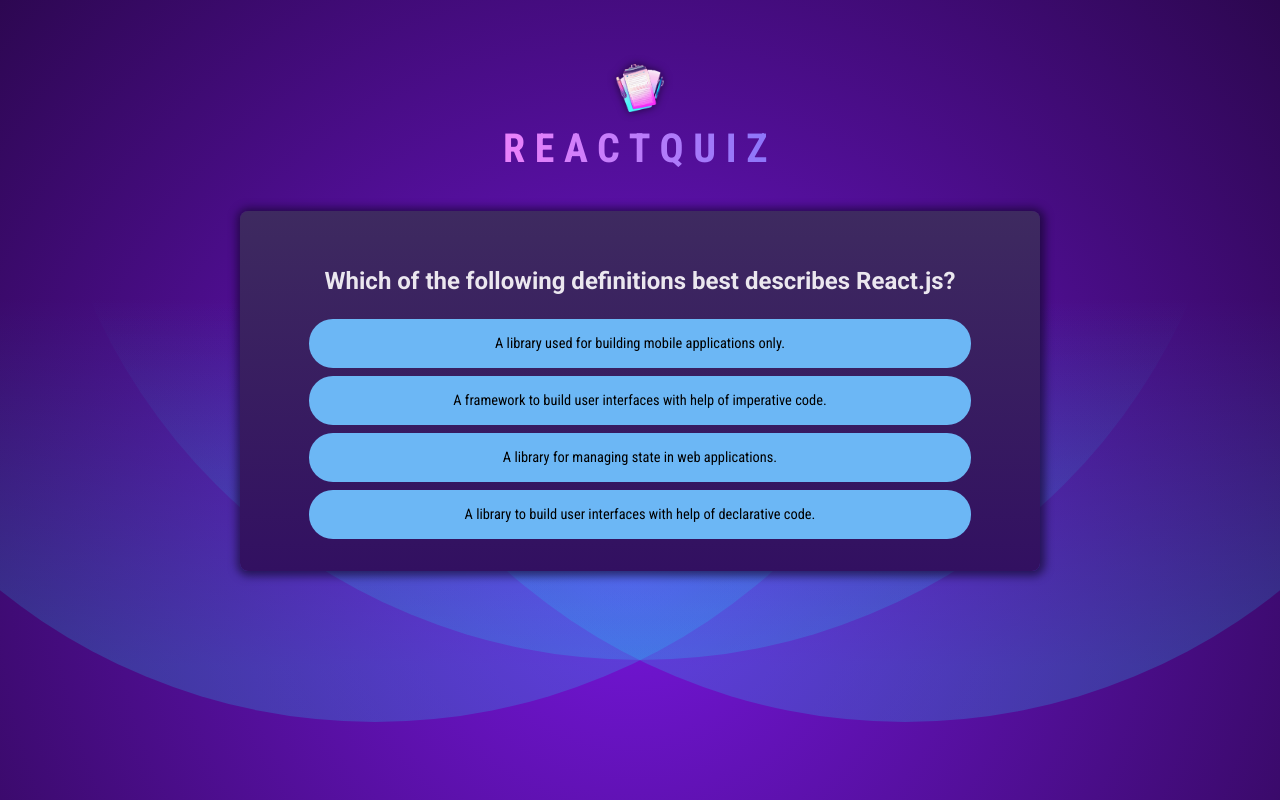
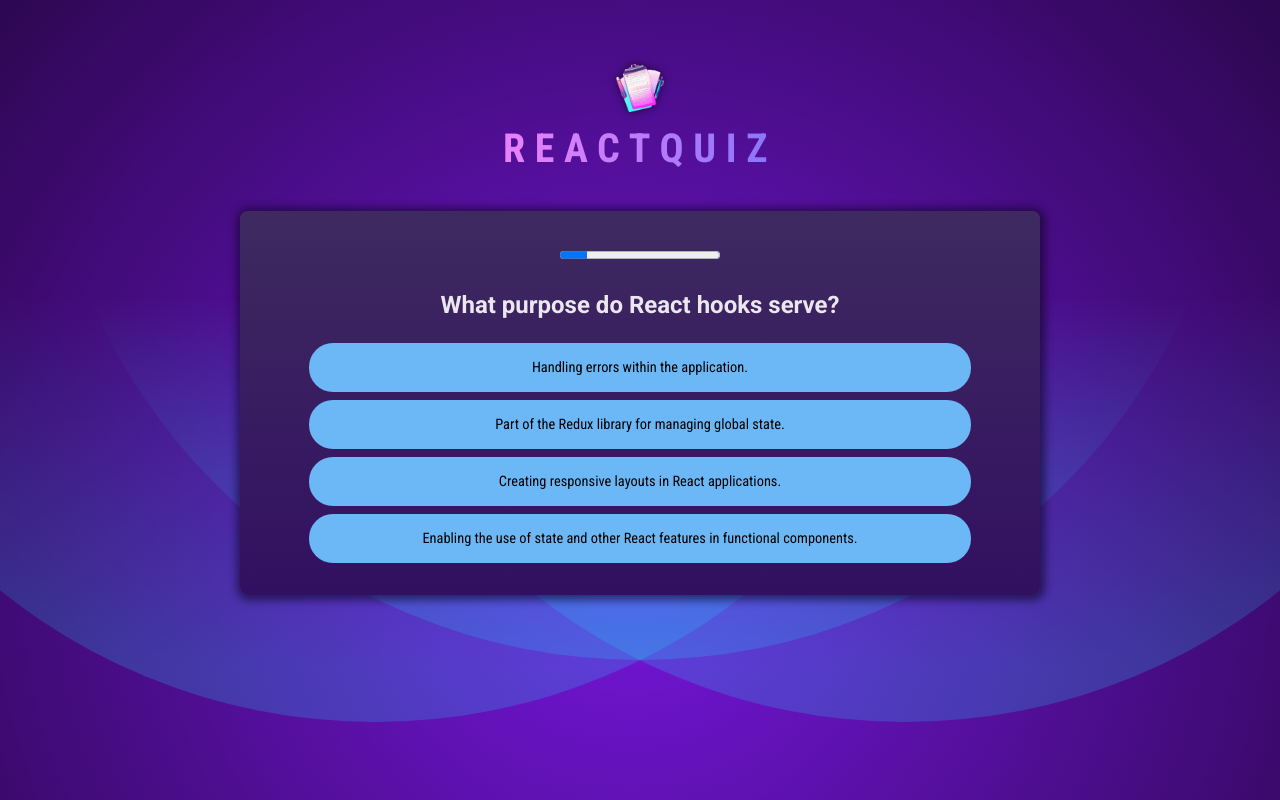
Before and after one commit to DimitarK13/react-course, a React (Vite) app in the folder 09-quiz-app/: page / in a window 1280 px wide. Built offline with nearby package versions, Linux system fonts and the light colour scheme.

Commit message:
feat(component: QuestionTimer): timer for questions

```diff
--- /dev/null
+++ b/09-quiz-app/src/components/QuestionTimer.jsx
@@ -0,0 +1,25 @@
+import { useEffect, useState } from 'react';
+
+export default function QuestionTimer({ timeout, onTimeout }) {
+  const [remainingTime, setRemainingTime] = useState(timeout);
+
+  useEffect(() => {
+    const timer = setTimeout(onTimeout, timeout);
+
+    return () => {
+      clearTimeout(timer);
+    };
+  }, [timeout, onTimeout]);
+
+  useEffect(() => {
+    const interval = setInterval(() => {
+      setRemainingTime((prevValue) => prevValue - 10);
+    }, 10);
+
+    return () => {
+      clearInterval(interval);
+    };
+  }, []);
+
+  return <progress id='question-time' value={remainingTime} max={timeout} />;
+}
--- a/09-quiz-app/src/components/Quiz.jsx
+++ b/09-quiz-app/src/components/Quiz.jsx
@@ -1,6 +1,7 @@
-import { useState } from 'react';
+import { useCallback, useState } from 'react';
 import questions from '../questions';
 import quizCompleteImg from '../assets/quiz-complete.png';
+import QuestionTimer from './QuestionTimer';
 
 export default function Quiz() {
   const [userAnswers, setUserAnswers] = useState([]);
@@ -9,9 +10,14 @@
 
   const isQuizComplete = activeQuestionIndex === questions.length;
 
-  function handleSelect(selectedAnswer) {
+  const handleSelect = useCallback(function handleSelect(selectedAnswer) {
     setUserAnswers((prevValues) => [...prevValues, selectedAnswer]);
-  }
+  }, []);
+
+  const handleSkipAnswer = useCallback(
+    () => handleSelect(null),
+    [handleSelect]
+  );
 
   if (isQuizComplete) {
     return (
@@ -28,6 +34,12 @@
   return (
     <div id='quiz'>
       <div id='questions'>
+        <QuestionTimer
+          key={activeQuestionIndex}
+          timeout={3000}
+          onTimeout={handleSkipAnswer}
+        />
+
         <h2>{questions[activeQuestionIndex].text}</h2>
 
         <ul id='answers'>
```
